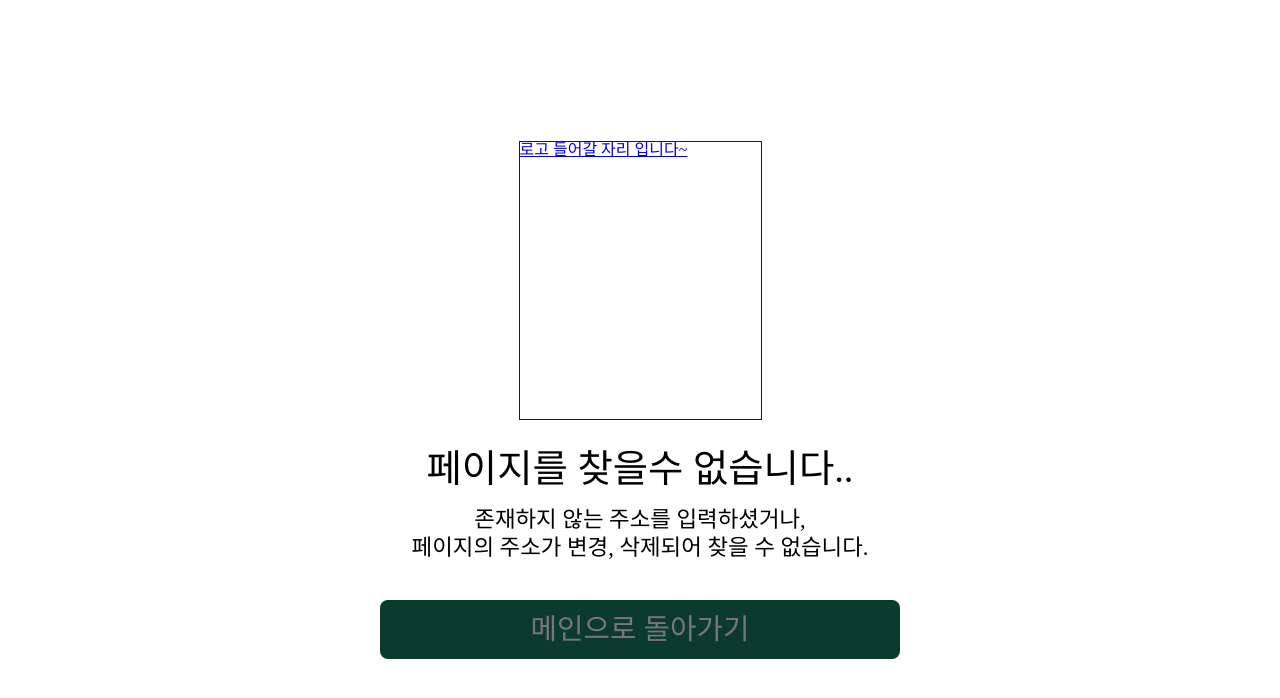
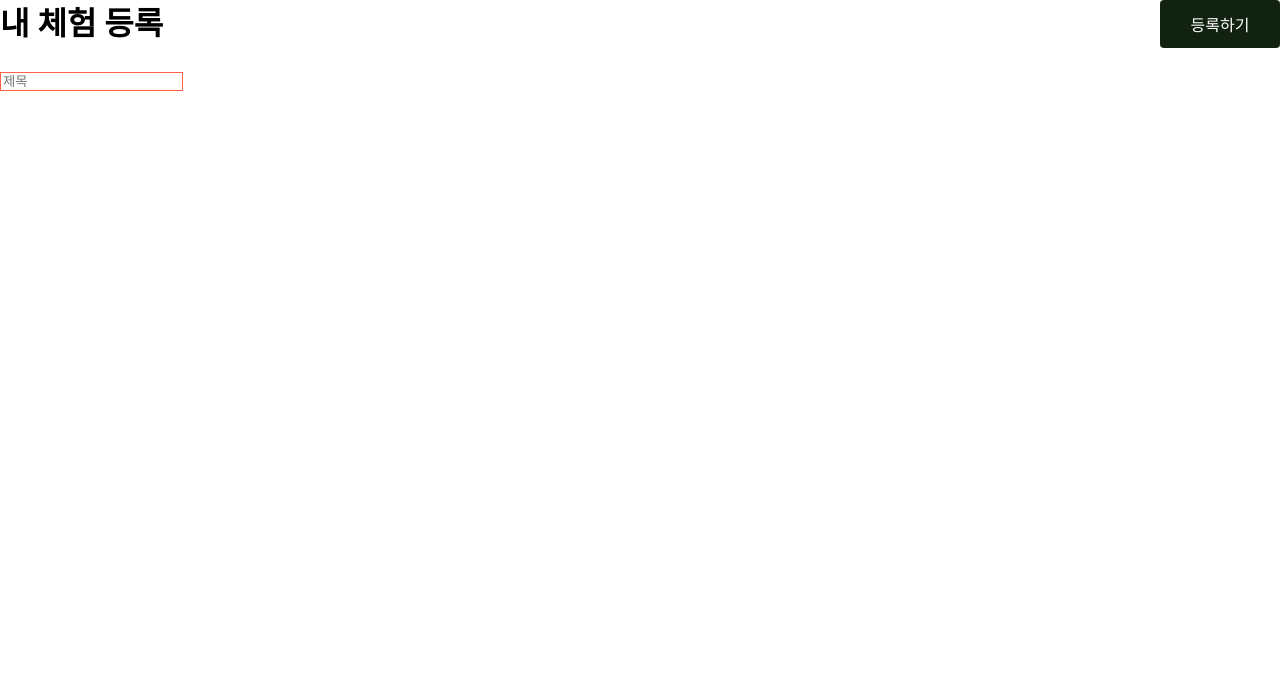
Before and after one commit to FE3-part4-team2/nomad, a Next.js app: page /test in a window 1280 px wide. Before the commit this address had no page. Shown: the top 698 px of the page. Built offline with nearby package versions, Linux system fonts and the light colour scheme.

Commit message:
💄 design: 내 체험 페이지 상단 타이틀 디자인

```diff
--- a/package.json
+++ b/package.json
@@ -15,6 +15,7 @@
     "next": "14.1.4",
     "react": "^18",
     "react-dom": "^18",
+    "react-hook-form": "^7.51.3",
     "react-toastify": "^10.0.5",
     "recoil": "^0.7.7",
     "sass": "^1.74.1"
--- a/src/components/Button/Button.tsx
+++ b/src/components/Button/Button.tsx
@@ -1,3 +1,4 @@
+import { HTMLAttributes } from 'react';
 import styles from './button.module.scss';
 
 /**
@@ -13,7 +14,7 @@ import styles from './button.module.scss';
  *
  */
 
-export interface ButtonProps {
+export interface ButtonProps extends HTMLAttributes<HTMLButtonElement> {
   status?: string;
   buttonTitle?: string;
   onClick?: () => void;
@@ -29,6 +30,7 @@ export default function Button({
   type = 'button',
   radius = 6,
   fontSize,
+  ...rest
 }: ButtonProps) {
   const buttonClass = (status: string) => {
     switch (status) {
@@ -48,6 +50,7 @@ export default function Button({
       onClick={onClick}
       type={type}
       style={{ borderRadius: `${radius}px`, fontSize: `${fontSize}rem` }}
+      {...rest}
     >
       {buttonTitle}
     </button>
--- a/src/components/Layout/Layout.tsx
+++ b/src/components/Layout/Layout.tsx
@@ -1,7 +1,7 @@
 import Footer from '@/components/Footer/Footer';
 import Header from '@/components/Header/Header';
 import SideBar from '@/components/SideBar/SideBar';
-import styles from './Layout.module.css';
+import styles from './layout.module.css';
 
 export default function Layout({ children }) {
   return (
--- /dev/null
+++ b/src/components/MyClass/MyClassInputs/TitleInput/TitleInput.tsx
@@ -0,0 +1,20 @@
+import { UseFormRegister, FieldValues } from 'react-hook-form';
+import styles from './titleInput.module.scss';
+interface TitleInputProps {
+  id?: string;
+  register?: UseFormRegister<FieldValues>;
+}
+
+export default function TitleInput({ id, register }: TitleInputProps) {
+  return (
+    <input
+      className={styles.input}
+      id={id}
+      type="text"
+      placeholder="제목"
+      //   {...register(id, {
+      //     required: '제목 입력은 필수입니다.',
+      //   })}
+    />
+  );
+}
--- /dev/null
+++ b/src/components/MyClass/MyClassInputs/TitleInput/titleInput.module.scss
@@ -0,0 +1,9 @@
+@import 'src/styles/variables';
+
+.input {
+  border: 1px solid tomato;
+  ::placeholder {
+    // color: $gray_A4A1AA;
+    color: tomato;
+  }
+}
--- /dev/null
+++ b/src/components/MyClass/MyClassTitle/MyClassTitle.tsx
@@ -0,0 +1,24 @@
+import Button from '@/components/Button/Button';
+import TitleInput from '../MyClassInputs/TitleInput/TitleInput';
+import styles from './myClassTitle.module.scss';
+
+export default function MyClassTitle() {
+  return (
+    <div>
+      <div className={styles.myClassTitleWrapper}>
+        <span className={styles.myClassSubtitle}>내 체험 등록</span>
+        <div className={styles.button}>
+          <Button
+            buttonTitle="등록하기"
+            type="button"
+            radius={4}
+            fontSize={1.6}
+          />
+        </div>
+      </div>
+      <div>
+        <TitleInput />
+      </div>
+    </div>
+  );
+}
--- /dev/null
+++ b/src/components/MyClass/MyClassTitle/myClassTitle.module.scss
@@ -0,0 +1,18 @@
+@import 'src/styles/variables';
+
+.myClassTitleWrapper {
+  display: flex;
+  justify-content: space-between;
+  align-items: center;
+  margin-bottom: 24px;
+}
+
+.myClassSubtitle {
+  font-size: 3.2rem;
+  font-weight: 700;
+}
+
+.button {
+  height: 48px;
+  width: 120px;
+}
--- /dev/null
+++ b/src/pages/test.tsx
@@ -0,0 +1,5 @@
+import MyClassTitle from '@/components/MyClass/MyClassTitle/MyClassTitle';
+
+export default function Test() {
+  return <MyClassTitle />;
+}
--- a/src/styles/globals.css
+++ b/src/styles/globals.css
@@ -4,6 +4,10 @@
 
 body {
   font-family: 'Pretendard', Helvetica;
+}
+
+:root {
+  font-size: 62.5%;
 }
 
 html,
@@ -92,7 +96,6 @@ video {
   margin: 0;
   padding: 0;
   border: 0;
-  font-size: 62.5%;
   font: inherit;
   vertical-align: baseline;
 }
```
Also changed, not shown: 1 other file (tests, documents, lock files or other folders).
